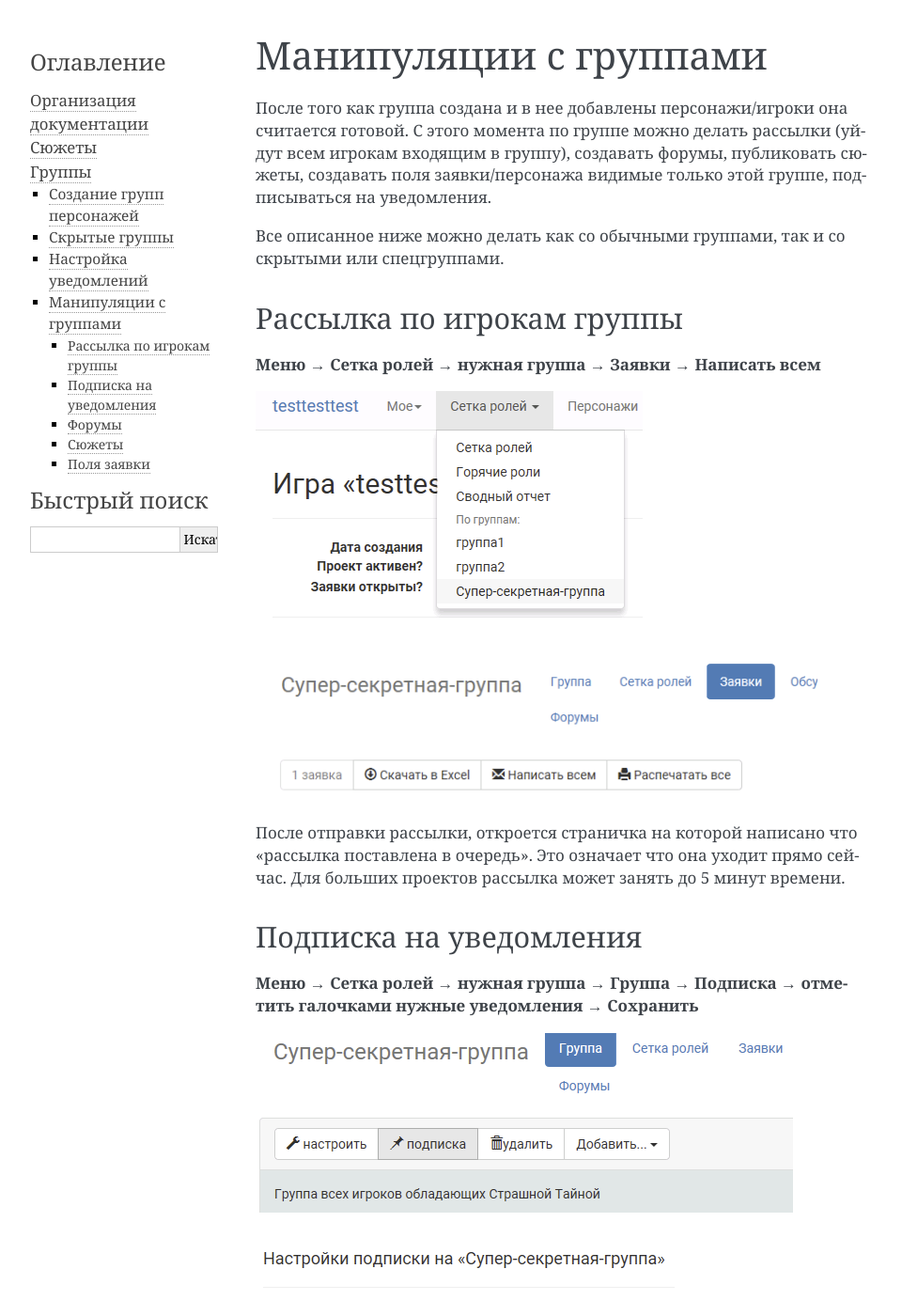
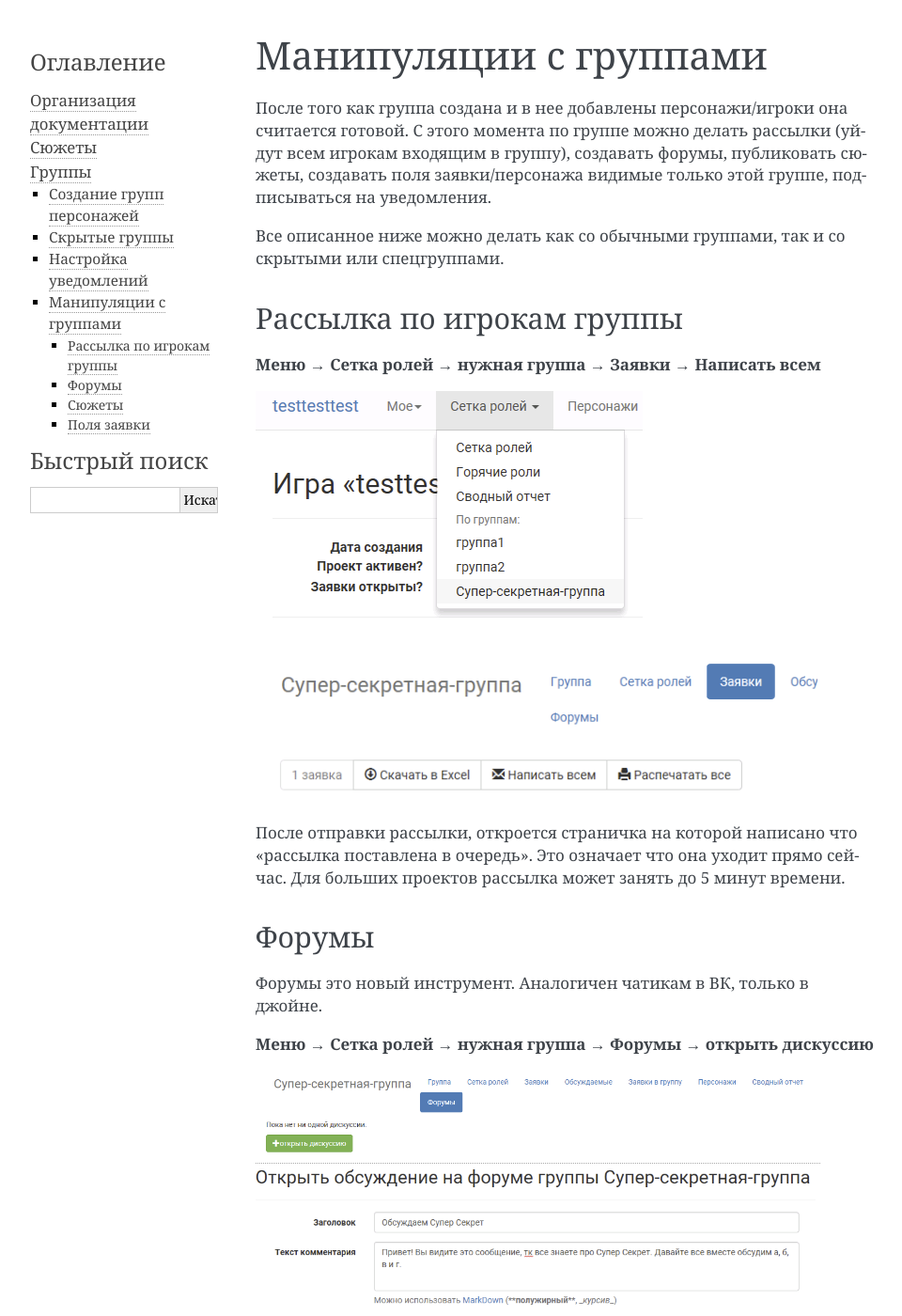
Before and after one commit to joinrpg/joinrpg-docs, a Sphinx documentation site: the page built from docs/groups/other.md, in a window 1280 px wide and 1400 px high. Shown: the whole window at 94% size, without its empty margins (148-1108 px from the left). Built offline with Sphinx 7.4.7, drawn with Linux system fonts in a browser that asks for light colours.

Commit message:
Update other.md

```diff
--- a/docs/groups/other.md
+++ b/docs/groups/other.md
@@ -12,11 +12,6 @@
 ![Рассылка по игрокам группы](hidden-group-mail-add.png)
 
 После отправки рассылки, откроется страничка на которой написано что «рассылка поставлена в очередь». Это означает что она уходит прямо сейчас. Для больших проектов рассылка может занять до 5 минут времени.
-
-## Подписка на уведомления
-**Меню → Сетка ролей → нужная группа → Группа → Подписка → отметить галочками нужные уведомления → Сохранить**
-
-![Рассылка по игрокам группы](hidden-group-notification.png)
 
 ## Форумы
 Форумы это новый инструмент. Аналогичен чатикам в ВК, только в джойне.
```
